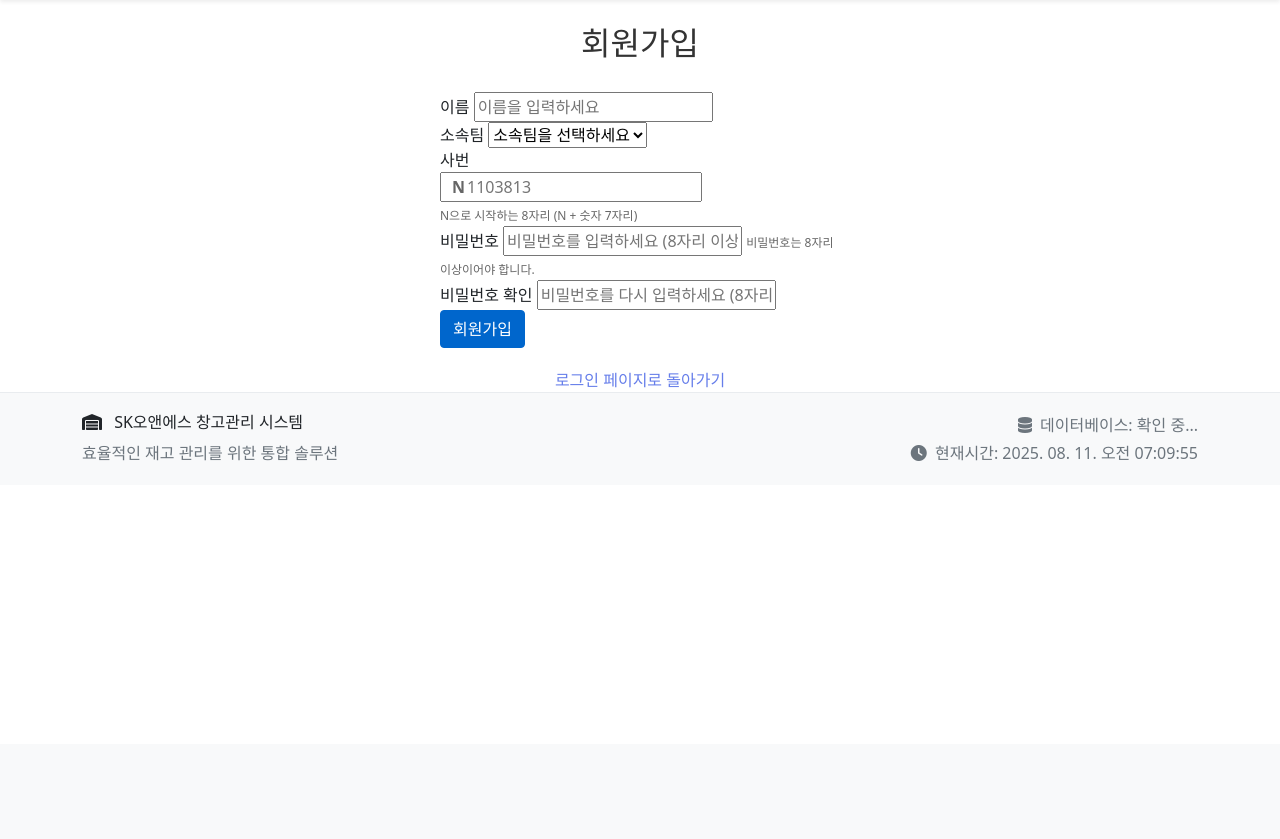
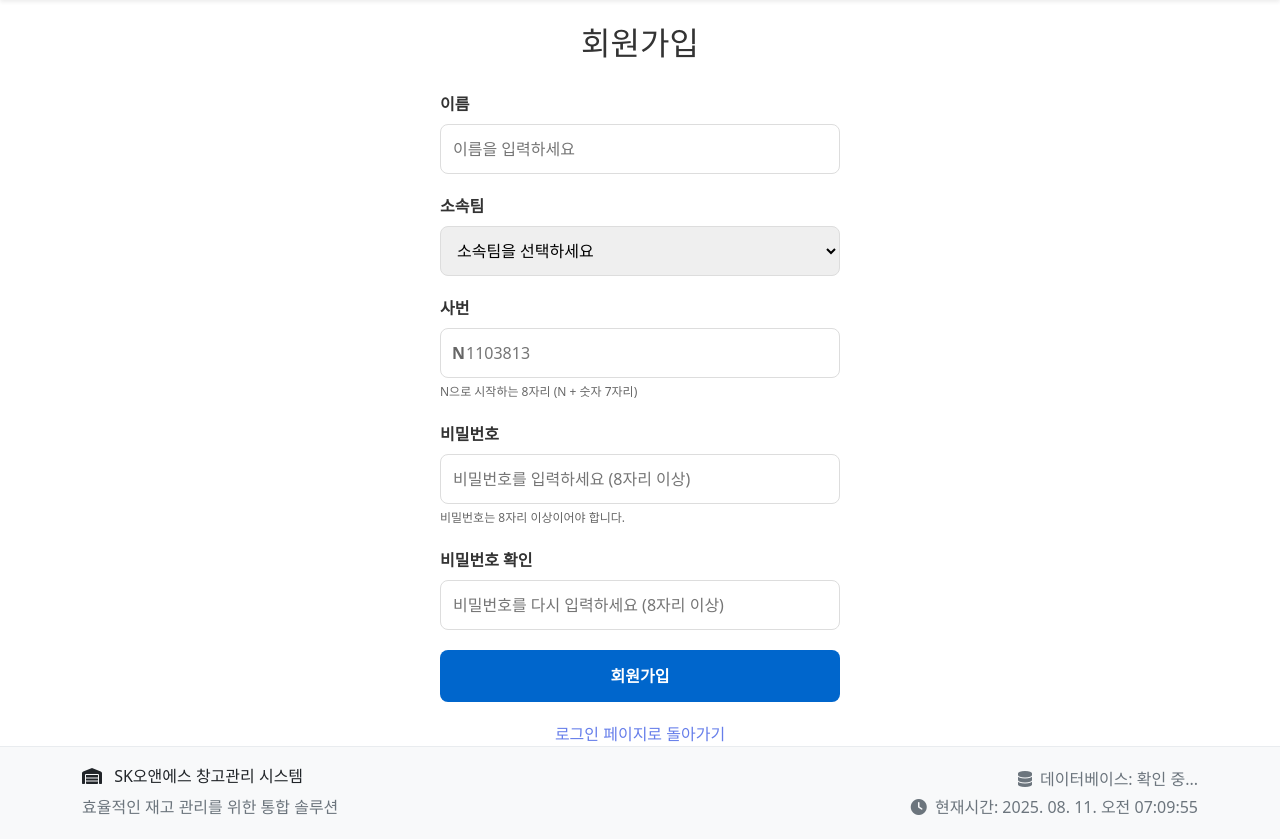
Before and after one commit to Newyorkcheesebuger/sk-ons-warehouse, a Flask app: page /register in a window 1280 px wide. Shown: the part 56-895 px from the top of the page. Before the commit the page ends 517 px from the top, so only its background shows below. Run offline with Flask 3, Linux system fonts and the light colour scheme; parts of the project's set-up code (start-up, migrations or seed data) failed here and were passed over.

Commit message:
Update register.html

```diff
--- a/templates/register.html
+++ b/templates/register.html
@@ -1,6 +1,48 @@
 {% extends "base.html" %}
 
 {% block content %}
+<style>
+.form-group {
+    margin-bottom: 20px;
+}
+.form-group label {
+    display: block;
+    margin-bottom: 8px;
+    font-weight: bold;
+    color: #333;
+}
+.form-group input, .form-group select {
+    width: 100%;
+    padding: 12px;
+    border: 1px solid #ddd;
+    border-radius: 8px;
+    font-size: 16px;
+    transition: border-color 0.3s;
+}
+.form-group input:focus, .form-group select:focus {
+    outline: none;
+    border-color: #0066cc;
+    box-shadow: 0 0 0 3px rgba(0,102,204,0.1);
+}
+.btn {
+    width: 100%;
+    padding: 14px;
+    border: none;
+    border-radius: 8px;
+    font-size: 16px;
+    font-weight: bold;
+    cursor: pointer;
+    transition: background-color 0.3s;
+}
+.btn-primary {
+    background-color: #0066cc;
+    color: white;
+}
+.btn-primary:hover {
+    background-color: #0052a3;
+}
+</style>
+
 <div style="max-width: 400px; margin: 0 auto;">
     <h2 style="color: #333; margin-bottom: 30px; text-align: center;">회원가입</h2>
 
```
